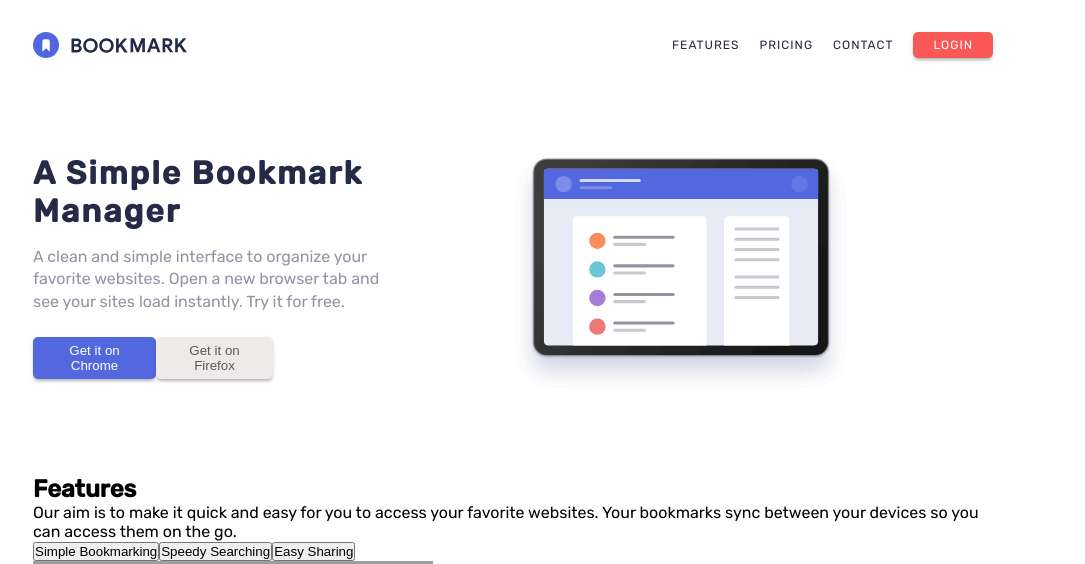
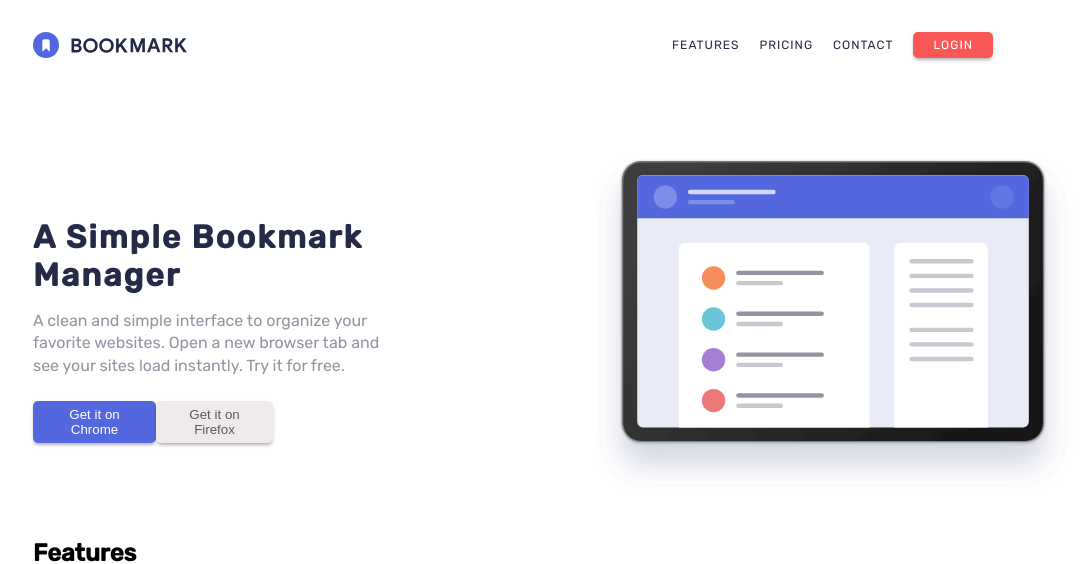
Before and after one commit to Z11mm/bookmark-landing-page, a React (Create React App) app: page / in a window 1280 px wide. Shown: the top 564 px of the page, without its empty margins (127-1212 px from the left). Built offline with nearby package versions, Linux system fonts and the light colour scheme; grey boxes are pictures that could not be loaded.

Commit message:
Style: Add hero styles

```diff
--- a/src/assets/css/main.css
+++ b/src/assets/css/main.css
@@ -21,12 +21,14 @@ header {
 
 .hero {
   position: relative;
-  margin-bottom: 6rem; }
+  margin-bottom: 6rem;
+  margin-top: 8rem; }
   .hero section {
     max-width: 100%; }
     .hero section div {
       width: 50%; }
       .hero section div h1 {
+        max-width: 70%;
         color: #252b46;
         letter-spacing: 2px;
         margin-bottom: 1.0rem;
@@ -42,10 +44,10 @@ header {
 .hero-image {
   position: absolute;
   width: 50%;
-  top: 0;
-  right: 0; }
+  top: -4rem;
+  right: -5rem; }
   .hero-image img {
-    max-width: 70%; }
+    max-width: 100%; }
 
 .nav-btn, .btn-chrome, .btn-firefox {
   border-radius: 5px;
--- a/src/scss/_hero.scss
+++ b/src/scss/_hero.scss
@@ -1,6 +1,7 @@
 .hero {
   position: relative;
   margin-bottom: 6rem;
+  margin-top: 8rem;
 
   section {
     max-width: 100%;
@@ -9,6 +10,7 @@
       width: 50%;
 
       h1 {
+        max-width: 70%;
         color: $very-dark-blue;
         letter-spacing: 2px;
         margin-bottom: 1.0rem;
@@ -32,10 +34,10 @@
 .hero-image {
   position: absolute;
   width: 50%;
-  top: 0;
-  right: 0;
+  top: -4rem;
+  right: -5rem;
 
   img {
-    max-width: 70%;
+    max-width: 100%;
   }
 }
```
